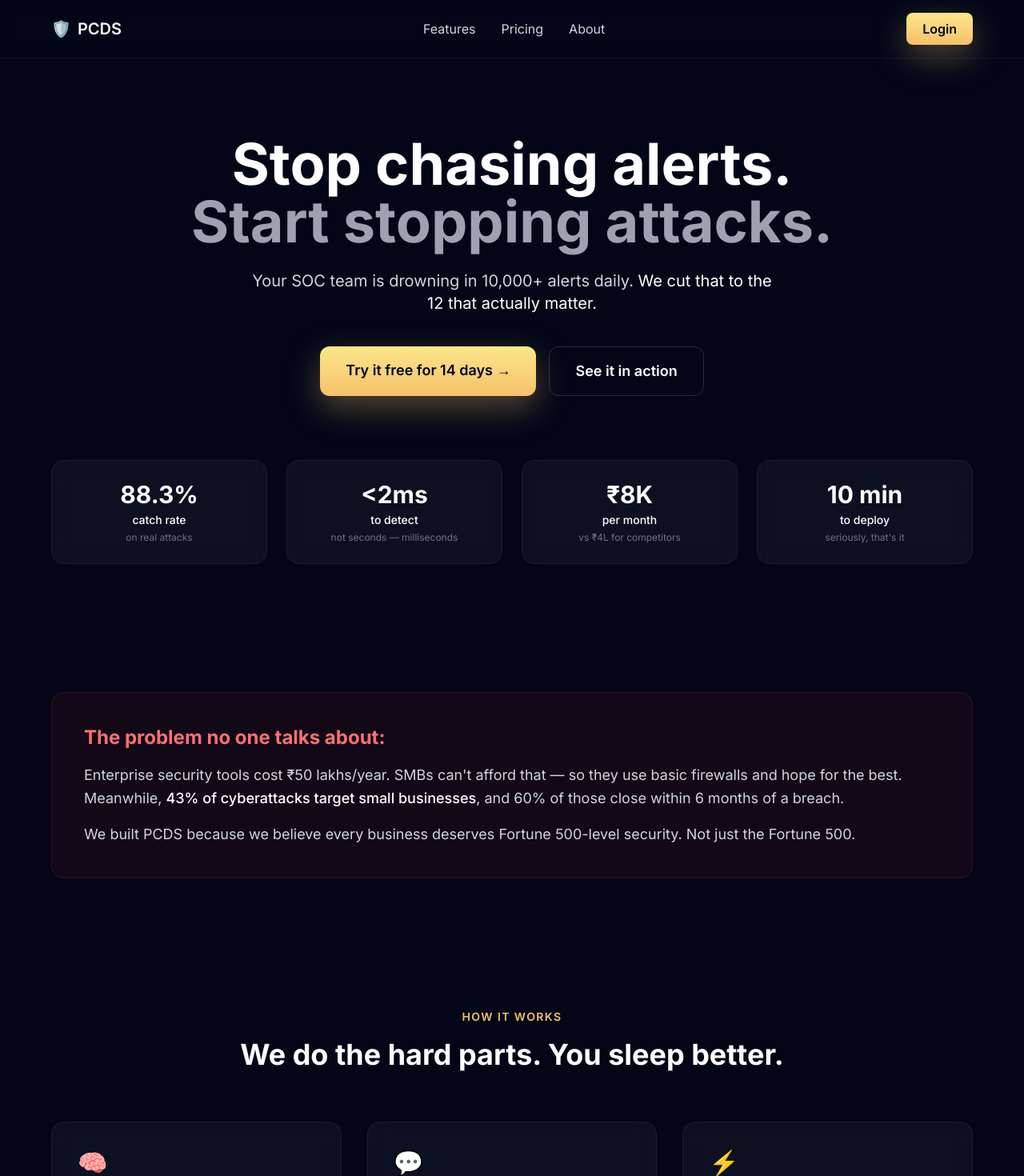
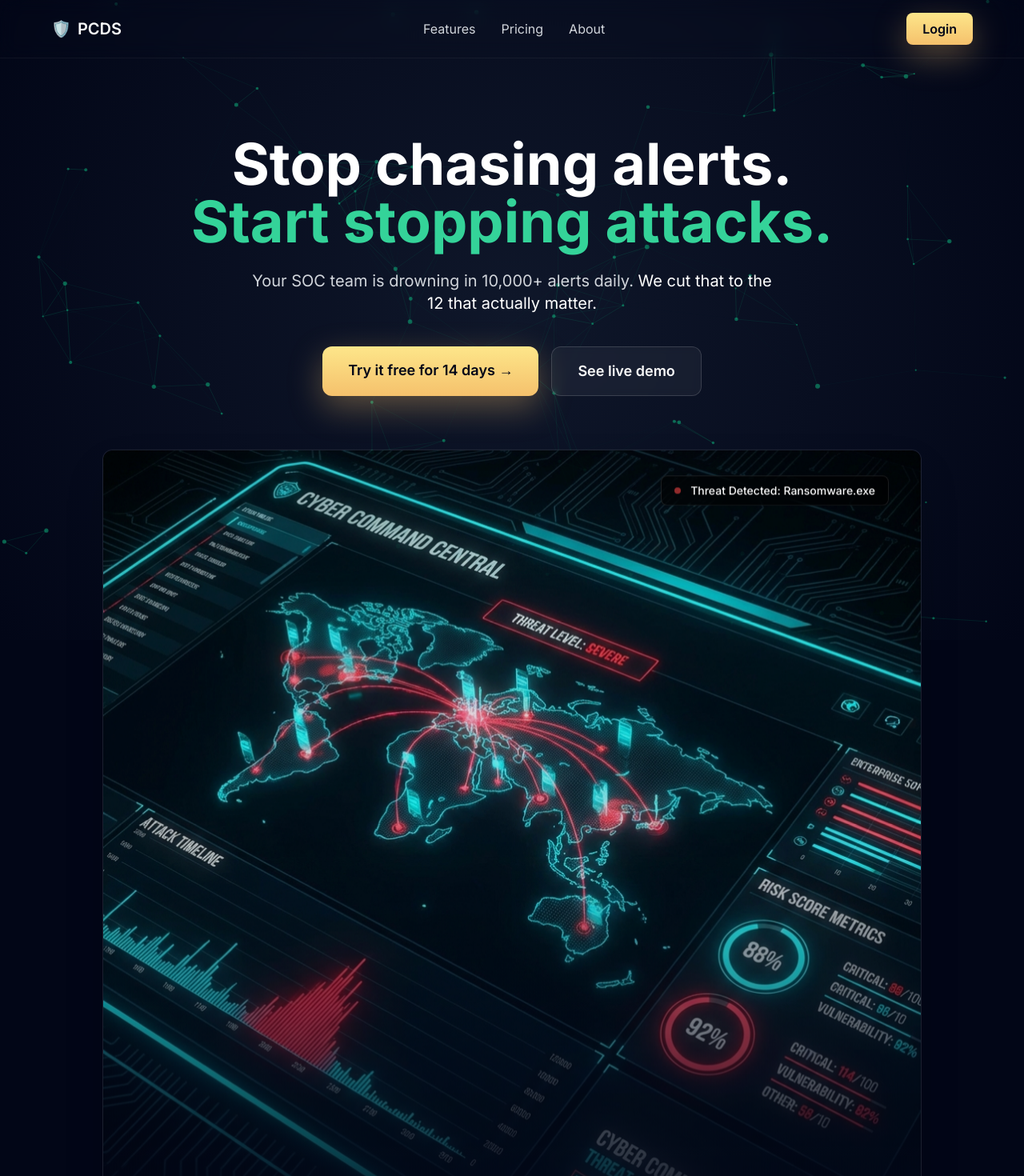
Before and after one commit to SANJAY31105/pcds-core, a Next.js app in the folder frontend/: page /landing in a window 1280 px wide. Shown: the top 1470 px of the page at 80% size. Built offline with nearby package versions, Linux system fonts and the light colour scheme; no server answers.

Commit message:
feat(ui): Landing page overhaul - 3D dashboard, network particles, and polished copy

```diff
--- a/frontend/app/landing/page.tsx
+++ b/frontend/app/landing/page.tsx
@@ -2,6 +2,7 @@
 
 import { useState } from 'react'
 import Link from 'next/link'
+import NetworkBackground from '@/components/NetworkBackground'
 
 export default function LandingPage() {
     const [email, setEmail] = useState('')
@@ -17,7 +18,6 @@ export default function LandingPage() {
                 body: JSON.stringify({ email })
             });
         } catch (err) {
-            // Ignore errors for demo, still show success to user
             console.error(err);
         }
 
@@ -25,7 +25,10 @@ export default function LandingPage() {
     }
 
     return (
-        <div className="min-h-screen bg-[#020617] text-[#fafafa]" style={{ fontFamily: 'Inter, system-ui, sans-serif' }}>
+        <div className="min-h-screen text-[#fafafa]" style={{ fontFamily: 'Inter, system-ui, sans-serif' }}>
+
+            {/* Lively Network Background */}
+            <NetworkBackground />
 
             {/* Navigation */}
             <nav className="sticky top-0 backdrop-blur-md border-b border-white/5 z-50">
@@ -52,12 +55,12 @@ export default function LandingPage() {
             </nav>
 
             {/* Hero Section */}
-            <section className="max-w-[1200px] mx-auto px-6 py-24 text-center">
+            <section className="max-w-[1200px] mx-auto px-6 py-24 text-center relative z-10">
 
                 {/* Headline */}
                 <h1 className="text-5xl md:text-7xl font-bold mb-6 leading-tight">
                     Stop chasing alerts.<br />
-                    <span className="text-gray-400">Start stopping attacks.</span>
+                    <span className="text-emerald-400">Start stopping attacks.</span>
                 </h1>
 
                 {/* Subheadline */}
@@ -67,10 +70,10 @@ export default function LandingPage() {
                 </p>
 
                 {/* CTA Buttons */}
-                <div className="flex flex-col md:flex-row gap-4 justify-center mb-20">
+                <div className="flex flex-col md:flex-row gap-4 justify-center mb-16">
                     <Link
                         href="/get-started"
-                        className="px-6 py-3 md:px-8 md:py-4 rounded-xl font-semibold text-[#020617] text-lg"
+                        className="px-6 py-3 md:px-8 md:py-4 rounded-xl font-semibold text-[#020617] text-lg hover:scale-105 transition-transform duration-200"
                         style={{
                             background: 'linear-gradient(180deg, #fde68a, #f5c16c)',
                             boxShadow: '0 14px 40px rgba(245, 193, 108, 0.35)'
@@ -78,29 +81,47 @@ export default function LandingPage() {
                     >
                         Try it free for 14 days →
                     </Link>
-                    <Link href="/live" className="px-6 py-3 md:px-8 md:py-4 rounded-xl border border-white/15 font-semibold text-lg hover:bg-white/5 transition-colors flex items-center justify-center">
-                        See it in action
+                    <Link href="/live" className="px-6 py-3 md:px-8 md:py-4 rounded-xl border border-white/15 bg-white/5 font-semibold text-lg hover:bg-white/10 transition-all flex items-center justify-center backdrop-blur-sm">
+                        See live demo
                     </Link>
+                </div>
+
+                {/* 3D Dashboard Preview (Slight Tilt) */}
+                <div className="relative mx-auto max-w-5xl rounded-xl border border-white/10 shadow-2xl overflow-hidden mb-20 transform rotate-x-6 hover:rotate-0 transition-transform duration-700 perspective-1000 group">
+                    <div className="absolute inset-0 bg-gradient-to-t from-[#020617] via-transparent to-transparent z-10 pointer-events-none"></div>
+                    <img
+                        src="/dashboard-preview.png"
+                        alt="PCDS Dashboard Interface"
+                        className="w-full h-auto rounded-xl opacity-90 group-hover:opacity-100 transition-opacity"
+                        onError={(e) => {
+                            e.currentTarget.src = 'https://placehold.co/1200x800/111827/FFF?text=Dashboard+UI+Preview';
+                        }}
+                    />
+                    {/* Floating Badge */}
+                    <div className="absolute top-10 right-10 bg-black/60 backdrop-blur-md border border-white/10 rounded-lg px-4 py-2 flex items-center gap-3 z-20 animate-bounce-slow">
+                        <div className="w-2 h-2 rounded-full bg-red-500 animate-pulse"></div>
+                        <span className="text-sm font-medium">Threat Detected: Ransomware.exe</span>
+                    </div>
                 </div>
 
                 {/* Stats Grid */}
                 <div className="grid grid-cols-2 md:grid-cols-4 gap-6">
                     {[
                         { value: '88.3%', label: 'catch rate', sublabel: 'on real attacks' },
-                        { value: '<2ms', label: 'to detect', sublabel: 'not seconds — milliseconds' },
+                        { value: '<2ms', label: 'to detect', sublabel: 'real-time AI scoring' },
                         { value: '₹8K', label: 'per month', sublabel: 'vs ₹4L for competitors' },
-                        { value: '10 min', label: 'to deploy', sublabel: 'seriously, that\'s it' },
+                        { value: '5MB', label: 'agent size', sublabel: 'install & forget' },
                     ].map((stat, i) => (
                         <div
                             key={i}
-                            className="p-6 rounded-2xl text-center"
+                            className="p-6 rounded-2xl text-center group hover:bg-white/5 transition-colors"
                             style={{
                                 background: 'rgba(17, 24, 39, 0.65)',
                                 backdropFilter: 'blur(16px)',
                                 border: '1px solid rgba(255, 255, 255, 0.06)'
                             }}
                         >
-                            <div className="text-3xl font-bold mb-1">{stat.value}</div>
+                            <div className="text-3xl font-bold mb-1 group-hover:text-emerald-400 transition-colors">{stat.value}</div>
                             <div className="text-white text-sm font-medium">{stat.label}</div>
                             <div className="text-gray-500 text-xs mt-1">{stat.sublabel}</div>
                         </div>
@@ -109,7 +130,7 @@ export default function LandingPage() {
             </section>
 
             {/* Problem Statement */}
-            <section className="max-w-[1200px] mx-auto px-6 py-16">
+            <section className="max-w-[1200px] mx-auto px-6 py-16 relative z-10">
                 <div
                     className="p-10 rounded-2xl"
                     style={{
@@ -124,13 +145,13 @@ export default function LandingPage() {
                         and 60% of those close within 6 months of a breach.
                     </p>
                     <p className="text-lg text-gray-300 mt-4">
-                        We built PCDS because we believe every business deserves Fortune 500-level security. Not just the Fortune 500.
+                        We built PCDS because every business deserves Fortune 500-level security. Not just the Fortune 500.
                     </p>
                 </div>
             </section>
 
             {/* Features Section */}
-            <section id="features" className="max-w-[1200px] mx-auto px-6 py-24">
+            <section id="features" className="max-w-[1200px] mx-auto px-6 py-24 relative z-10">
                 <div className="text-center mb-16">
                     <span className="text-[#f5c16c] text-sm font-semibold tracking-widest uppercase">How it works</span>
                     <h2 className="text-4xl font-bold mt-4 mb-4">We do the hard parts. You sleep better.</h2>
@@ -144,9 +165,9 @@ export default function LandingPage() {
                             desc: 'Our 5-model ML ensemble was trained on 5.3M real attack samples. Not synthetic data — actual malware, actual breaches, actual techniques.'
                         },
                         {
-                            icon: '💬',
-                            title: 'AI that explains, not just alerts',
-                            desc: '"What is this attack?" "Should I be worried?" Just ask. Our Copilot explains threats in plain English — no security degree required.'
+                            icon: '👾',
+                            title: 'Lightweight Agent',
+                            desc: 'Forget bloatware. Our 5MB agent installs in seconds, runs quietly in the background, and has zero impact on system performance.'
                         },
                         {
                             icon: '⚡',
@@ -165,20 +186,20 @@ export default function LandingPage() {
                         },
                         {
                             icon: '🔌',
-                            title: 'Setup in 10 minutes',
-                            desc: 'Connect via SPAN port mirroring. No agents to install on endpoints. No complex configurations. Just plug and protect.'
+                            title: 'Deploy in 10 minutes',
+                            desc: 'Download the installer, run on your endpoints, and see data instantly. No complex server setup required. It just works.'
                         },
                     ].map((feature, i) => (
                         <div
                             key={i}
-                            className="p-8 rounded-2xl hover:scale-[1.02] transition-transform"
+                            className="p-8 rounded-2xl hover:scale-[1.02] transition-transform group"
                             style={{
                                 background: 'rgba(17, 24, 39, 0.65)',
                                 backdropFilter: 'blur(16px)',
                                 border: '1px solid rgba(255, 255, 255, 0.06)'
                             }}
                         >
-                            <div className="text-3xl mb-4">{feature.icon}</div>
+                            <div className="text-3xl mb-4 group-hover:scale-110 transition-transform duration-300">{feature.icon}</div>
                             <div className="text-lg font-semibold mb-2">{feature.title}</div>
                             <div className="text-gray-400 text-sm leading-relaxed">{feature.desc}</div>
                         </div>
@@ -186,8 +207,8 @@ export default function LandingPage() {
                 </div>
             </section>
 
-            {/* Pricing Section */}
-            <section id="pricing" className="max-w-[1200px] mx-auto px-6 py-24">
+            {/* Pricing Section - Updated */}
+            <section id="pricing" className="max-w-[1200px] mx-auto px-6 py-24 relative z-10">
                 <div className="text-center mb-16">
                     <span className="text-[#f5c16c] text-sm font-semibold tracking-widest uppercase">Pricing</span>
                     <h2 className="text-4xl font-bold mt-4 mb-4">No surprises. No "call sales for pricing."</h2>
@@ -223,7 +244,7 @@ export default function LandingPage() {
                     ].map((plan, i) => (
                         <div
                             key={i}
-                            className="p-8 rounded-2xl"
+                            className="p-8 rounded-2xl hover:bg-white/5 transition-colors"
                             style={{
                                 background: 'rgba(17, 24, 39, 0.65)',
                                 backdropFilter: 'blur(16px)',
--- /dev/null
+++ b/frontend/components/NetworkBackground.tsx
@@ -0,0 +1,144 @@
+'use client';
+
+import { useEffect, useRef } from 'react';
+
+export default function NetworkBackground() {
+    const canvasRef = useRef<HTMLCanvasElement>(null);
+
+    useEffect(() => {
+        const canvas = canvasRef.current;
+        if (!canvas) return;
+
+        const ctx = canvas.getContext('2d');
+        if (!ctx) return;
+
+        let width = canvas.width = window.innerWidth;
+        let height = canvas.height = window.innerHeight;
+
+        const particles: Particle[] = [];
+        const particleCount = Math.min(Math.floor(width * 0.1), 100); // Responsive count
+        const connectionDistance = 150;
+        const mouseDistance = 200;
+
+        let mouseX = 0;
+        let mouseY = 0;
+
+        class Particle {
+            x: number;
+            y: number;
+            vx: number;
+            vy: number;
+            size: number;
+
+            constructor() {
+                this.x = Math.random() * width;
+                this.y = Math.random() * height;
+                this.vx = (Math.random() - 0.5) * 0.5;
+                this.vy = (Math.random() - 0.5) * 0.5;
+                this.size = Math.random() * 2 + 1;
+            }
+
+            update() {
+                this.x += this.vx;
+                this.y += this.vy;
+
+                // Bounce off edges
+                if (this.x < 0 || this.x > width) this.vx *= -1;
+                if (this.y < 0 || this.y > height) this.vy *= -1;
+
+                // Mouse interaction
+                const dx = mouseX - this.x;
+                const dy = mouseY - this.y;
+                const distance = Math.sqrt(dx * dx + dy * dy);
+
+                if (distance < mouseDistance) {
+                    const angle = Math.atan2(dy, dx);
+                    const force = (mouseDistance - distance) / mouseDistance;
+                    const pushX = Math.cos(angle) * force * 0.5;
+                    const pushY = Math.sin(angle) * force * 0.5;
+
+                    this.x -= pushX;
+                    this.y -= pushY;
+                }
+            }
+
+            draw() {
+                if (!ctx) return;
+                ctx.fillStyle = 'rgba(16, 185, 129, 0.5)'; // Emerald green
+                ctx.beginPath();
+                ctx.arc(this.x, this.y, this.size, 0, Math.PI * 2);
+                ctx.fill();
+            }
+        }
+
+        // Initialize particles
+        for (let i = 0; i < particleCount; i++) {
+            particles.push(new Particle());
+        }
+
+        const handleResize = () => {
+            width = canvas.width = window.innerWidth;
+            height = canvas.height = window.innerHeight;
+        };
+
+        const handleMouseMove = (e: MouseEvent) => {
+            const rect = canvas.getBoundingClientRect();
+            mouseX = e.clientX - rect.left;
+            mouseY = e.clientY - rect.top;
+        };
+
+        const animate = () => {
+            if (!ctx) return;
+            ctx.clearRect(0, 0, width, height);
+
+            // Update and draw particles
+            particles.forEach(p => {
+                p.update();
+                p.draw();
+            });
+
+            // Draw connections
+            connectParticles();
+
+            requestAnimationFrame(animate);
+        };
+
+        const connectParticles = () => {
+            if (!ctx) return;
+            for (let i = 0; i < particles.length; i++) {
+                for (let j = i; j < particles.length; j++) {
+                    const dx = particles[i].x - particles[j].x;
+                    const dy = particles[i].y - particles[j].y;
+                    const distance = Math.sqrt(dx * dx + dy * dy);
+
+                    if (distance < connectionDistance) {
+                        const opacity = 1 - (distance / connectionDistance);
+                        ctx.strokeStyle = `rgba(16, 185, 129, ${opacity * 0.2})`;
+                        ctx.lineWidth = 1;
+                        ctx.beginPath();
+                        ctx.moveTo(particles[i].x, particles[i].y);
+                        ctx.lineTo(particles[j].x, particles[j].y);
+                        ctx.stroke();
+                    }
+                }
+            }
+        };
+
+        window.addEventListener('resize', handleResize);
+        window.addEventListener('mousemove', handleMouseMove);
+        animate();
+
+        return () => {
+            window.removeEventListener('resize', handleResize);
+            window.removeEventListener('mousemove', handleMouseMove);
+        };
+    }, []);
+
+    return (
+        <canvas
+            ref={canvasRef}
+            className="fixed top-0 left-0 w-full h-full pointer-events-none -z-10"
+            style={{ background: 'radial-gradient(circle at 50% 50%, #0f172a 0%, #020617 100%)' }}
+        />
+    );
+}
```
Also changed, not shown: frontend/tailwind.config.ts (+23 -7 lines), frontend/public/dashboard-preview.png (added).
